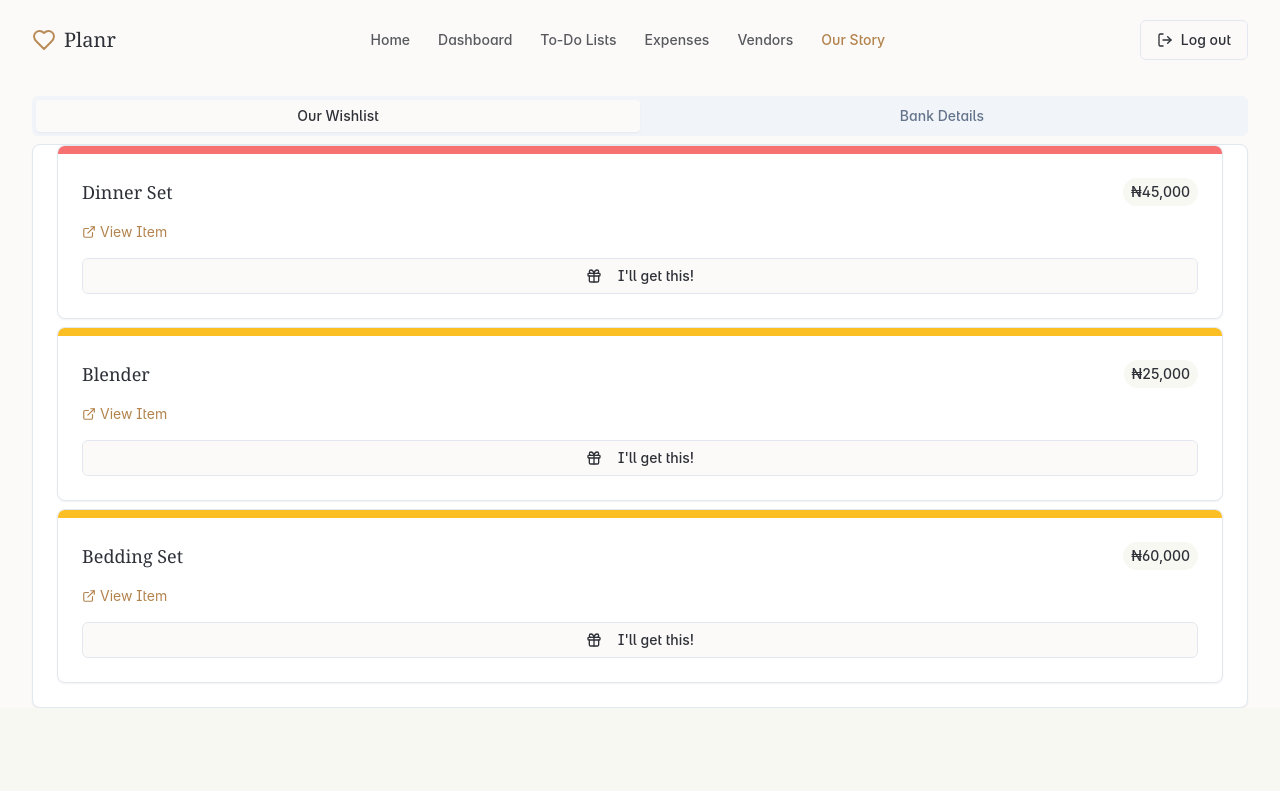
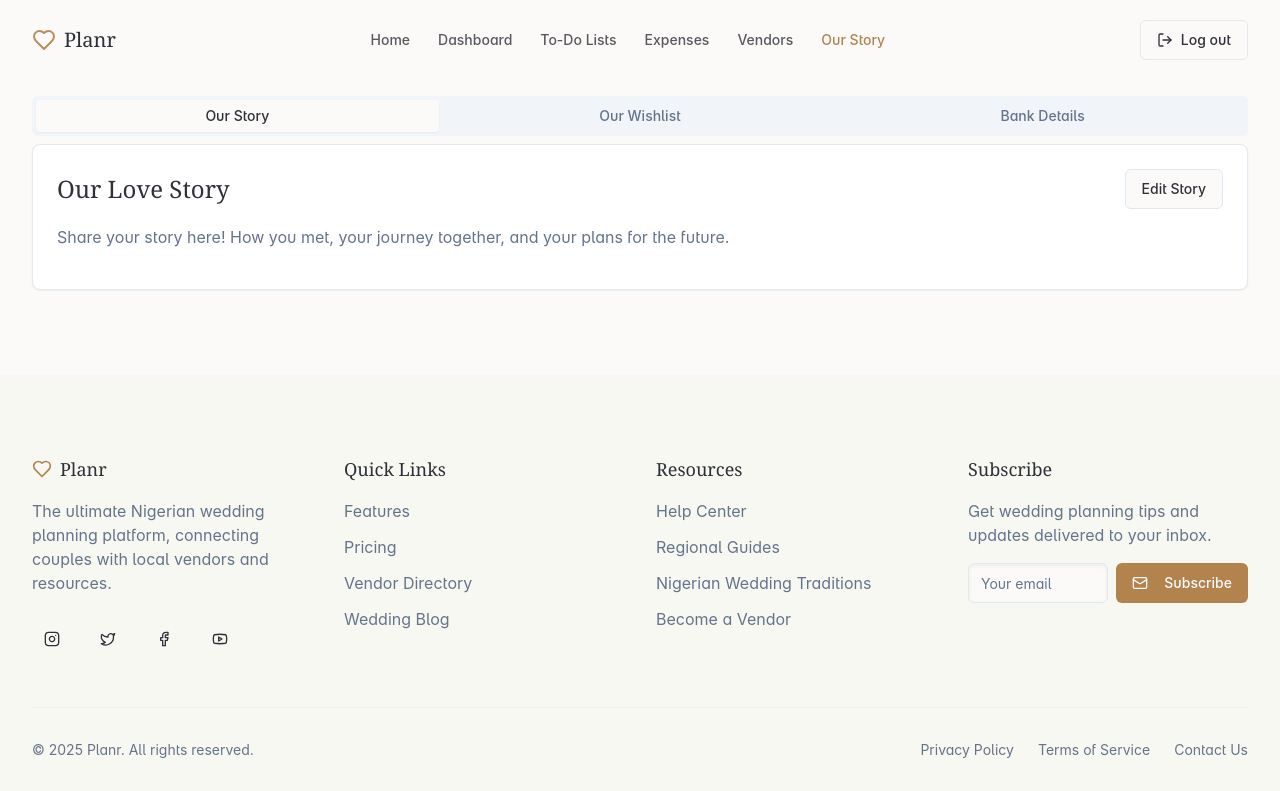
Before and after one commit to nehyabah/event-empower, a React (Vite) app: page /couple-story in a window 1280 px wide. Shown: the top 791 px of the page. Built offline with nearby package versions, Linux system fonts and the light colour scheme; sample sign-in values are in the browser's storage.

Commit message:
Fix couple story page
The couple story page was not rendering correctly. This commit fixes the issue.

```diff
--- a/src/pages/CoupleStory.tsx
+++ b/src/pages/CoupleStory.tsx
@@ -1,12 +1,12 @@
 
-import { useEffect } from 'react';
+import { useEffect, useState } from 'react';
 import { useNavigate } from 'react-router-dom';
 import Navbar from "@/components/layout/Navbar";
 import Footer from "@/components/home/Footer";
 import { useTodo } from "@/context/TodoContext";
 import { Button } from "@/components/ui/button";
 import { Tabs, TabsContent, TabsList, TabsTrigger } from "@/components/ui/tabs";
-import { Card, CardContent } from "@/components/ui/card";
+import { Card, CardContent, CardHeader, CardTitle, CardDescription } from "@/components/ui/card";
 import WishlistItem from "@/components/wishlist/WishlistItem";
 import BankDetailCard from "@/components/wishlist/BankDetailCard";
 import { zodResolver } from "@hookform/resolvers/zod";
@@ -41,13 +41,39 @@ const bankDetailSchema = z.object({
   description: z.string().optional(),
 });
 
+// Story schema for editing
+const storySchema = z.object({
+  title: z.string().min(2, {
+    message: "Title must be at least 2 characters.",
+  }),
+  content: z.string().min(10, {
+    message: "Story must be at least 10 characters.",
+  }),
+});
+
 const CoupleStory = () => {
   const navigate = useNavigate();
   const isAuthenticated = localStorage.getItem("authenticated") === "true";
   const { wishlistItems, bankDetails, addWishlistItem, addBankDetail, markItemAsPurchased, removeItemPurchaser, removeBankDetail } = useWishlist();
 
-  // Removing the non-existent properties from useTodo()
-  // const { todos, addTodo } = useTodo();
+  // State for couple's story
+  const [isEditingStory, setIsEditingStory] = useState(false);
+  const [coupleStory, setCoupleStory] = useState(() => {
+    const savedStory = localStorage.getItem("coupleStory");
+    return savedStory ? JSON.parse(savedStory) : {
+      title: "Our Love Story",
+      content: "Share your story here! How you met, your journey together, and your plans for the future."
+    };
+  });
+
+  // Story form
+  const storyForm = useForm<z.infer<typeof storySchema>>({
+    resolver: zodResolver(storySchema),
+    defaultValues: {
+      title: coupleStory.title,
+      content: coupleStory.content
+    },
+  });
 
   useEffect(() => {
     if (!isAuthenticated) {
@@ -84,15 +110,91 @@ const CoupleStory = () => {
     form.reset();
   };
 
+  const onStorySubmit = (values: z.infer<typeof storySchema>) => {
+    const newStory = {
+      title: values.title,
+      content: values.content
+    };
+    setCoupleStory(newStory);
+    localStorage.setItem("coupleStory", JSON.stringify(newStory));
+    setIsEditingStory(false);
+    toast.success("Your story has been saved!");
+  };
+
   return (
     <div className="min-h-screen flex flex-col">
       <Navbar />
       <div className="container pt-24 flex-grow">
-        <Tabs defaultValue="wishlist" className="w-full">
-          <TabsList className="grid w-full grid-cols-2">
+        <Tabs defaultValue="story" className="w-full">
+          <TabsList className="grid w-full grid-cols-3">
+            <TabsTrigger value="story">Our Story</TabsTrigger>
             <TabsTrigger value="wishlist">Our Wishlist</TabsTrigger>
             <TabsTrigger value="bank-details">Bank Details</TabsTrigger>
           </TabsList>
+
+          <TabsContent value="story" className="space-y-4">
+            <Card>
+              <CardContent className="pt-6">
+                {isEditingStory ? (
+                  <Form {...storyForm}>
+                    <form onSubmit={storyForm.handleSubmit(onStorySubmit)} className="space-y-4">
+                      <FormField
+                        control={storyForm.control}
+                        name="title"
+                        render={({ field }) => (
+                          <FormItem>
+                            <FormLabel>Story Title</FormLabel>
+                            <FormControl>
+                              <Input placeholder="Our Love Story" {...field} />
+                            </FormControl>
+                            <FormMessage />
+                          </FormItem>
+                        )}
+                      />
+                      <FormField
+                        control={storyForm.control}
+                        name="content"
+                        render={({ field }) => (
+                          <FormItem>
+                            <FormLabel>Your Story</FormLabel>
+                            <FormControl>
+                              <Textarea
+                                placeholder="Share your journey together..."
+                                className="min-h-[200px]"
+                                {...field}
+                              />
+                            </FormControl>
+                            <FormMessage />
+                          </FormItem>
+                        )}
+                      />
+                      <div className="flex justify-end gap-2">
+                        <Button type="button" variant="outline" onClick={() => setIsEditingStory(false)}>
+                          Cancel
+                        </Button>
+                        <Button type="submit">Save Story</Button>
+                      </div>
+                    </form>
+                  </Form>
+                ) : (
+                  <div className="space-y-4">
+                    <div className="flex justify-between items-center">
+                      <h2 className="text-2xl font-serif">{coupleStory.title}</h2>
+                      <Button variant="outline" onClick={() => setIsEditingStory(true)}>
+                        Edit Story
+                      </Button>
+                    </div>
+                    <div className="prose max-w-none">
+                      {coupleStory.content.split('\n').map((paragraph, index) => (
+                        <p key={index} className="mb-4 text-muted-foreground">{paragraph}</p>
+                      ))}
+                    </div>
+                  </div>
+                )}
+              </CardContent>
+            </Card>
+          </TabsContent>
+
           <TabsContent value="wishlist" className="space-y-4">
             <Card>
               <CardContent className="space-y-2">
@@ -107,6 +209,7 @@ const CoupleStory = () => {
               </CardContent>
             </Card>
           </TabsContent>
+
           <TabsContent value="bank-details">
             <Card>
               <CardContent>
```
